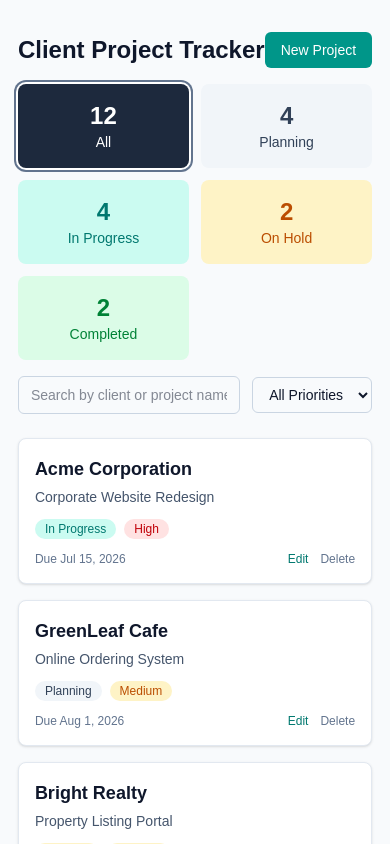
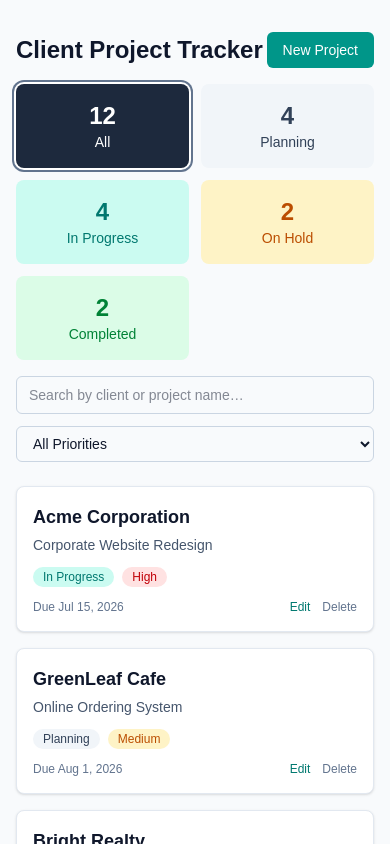
Before and after one commit to charlesalo/client-project-tracker, a Next.js app: page / in a window 390 px wide. Shown: the top 844 px of the page. Built offline with nearby package versions, Linux system fonts and the light colour scheme.

Commit message:
fix: stabilize main width and mobile filter layout, silence extension hydration warning

```diff
--- a/app/layout.js
+++ b/app/layout.js
@@ -22,7 +22,10 @@ export default function RootLayout({ children }) {
       lang="en"
       className={`${geistSans.variable} ${geistMono.variable} h-full antialiased`}
     >
-      <body className="min-h-full flex flex-col bg-slate-50 text-slate-900">
+      <body
+        className="min-h-full flex flex-col bg-slate-50 text-slate-900"
+        suppressHydrationWarning
+      >
         {children}
       </body>
     </html>
--- a/app/page.js
+++ b/app/page.js
@@ -123,7 +123,7 @@ export default function Home() {
   });
 
   return (
-    <main className="mx-auto max-w-6xl px-4 py-8">
+    <main className="mx-auto w-full max-w-6xl px-4 py-8">
       <div className="flex items-center justify-between">
         <h1 className="text-2xl font-semibold text-slate-900">
           Client Project Tracker
@@ -156,12 +156,12 @@ export default function Home() {
             value={searchQuery}
             onChange={(e) => setSearchQuery(e.target.value)}
             placeholder="Search by client or project name…"
-            className="min-w-[200px] flex-1 rounded-md border border-slate-300 px-3 py-2 text-sm text-slate-900 focus:outline-none focus:ring-2 focus:ring-teal-500"
+            className="w-full rounded-md border border-slate-300 px-3 py-2 text-sm text-slate-900 focus:outline-none focus:ring-2 focus:ring-teal-500 sm:min-w-[200px] sm:flex-1"
           />
           <select
             value={priorityFilter}
             onChange={(e) => setPriorityFilter(e.target.value)}
-            className="rounded-md border border-slate-300 px-3 py-2 text-sm text-slate-900 focus:outline-none focus:ring-2 focus:ring-teal-500"
+            className="w-full rounded-md border border-slate-300 px-3 py-2 text-sm text-slate-900 focus:outline-none focus:ring-2 focus:ring-teal-500 sm:w-auto"
           >
             <option value="All">All Priorities</option>
             {VALID_PRIORITIES.map((option) => (
```
